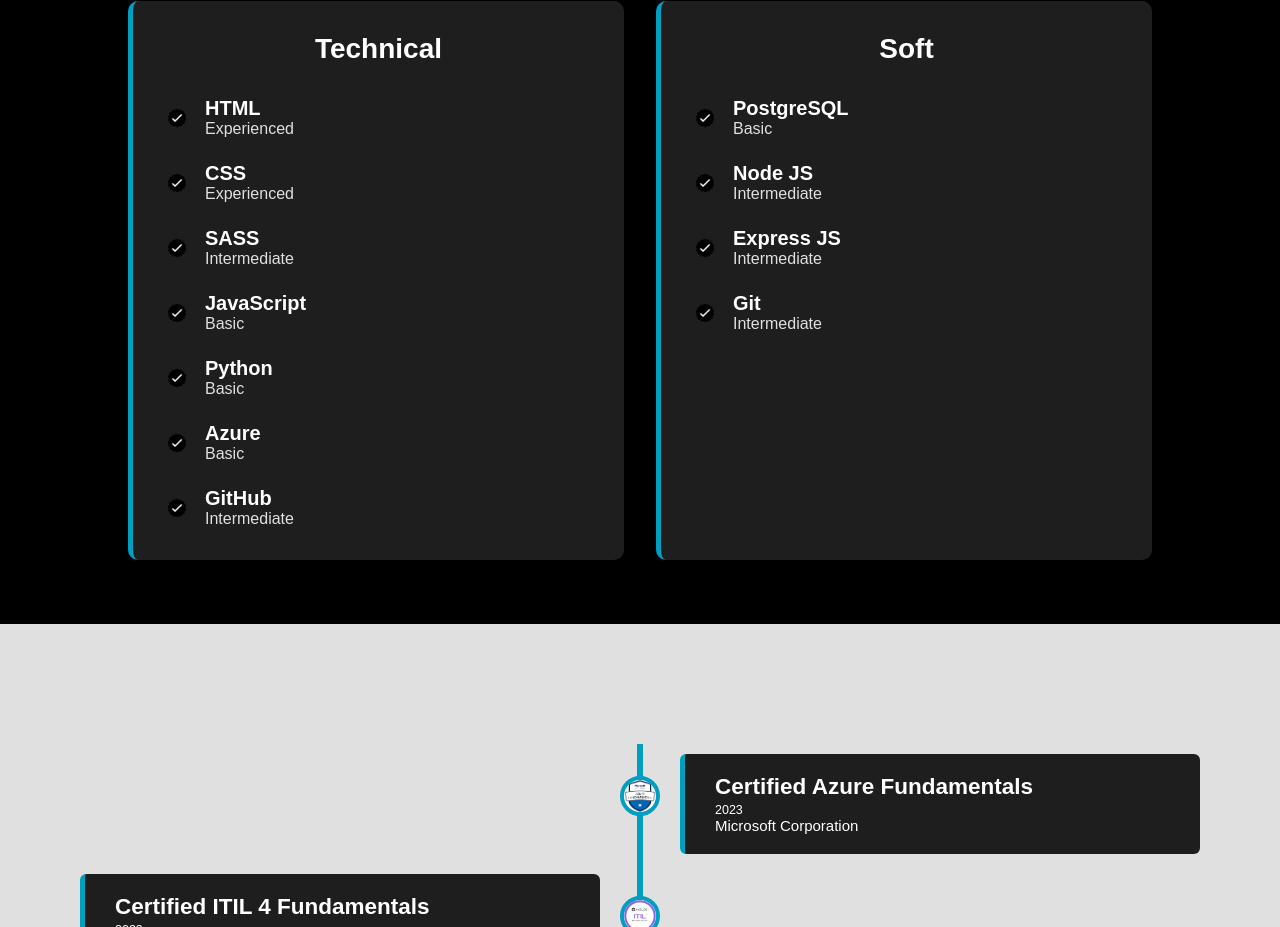
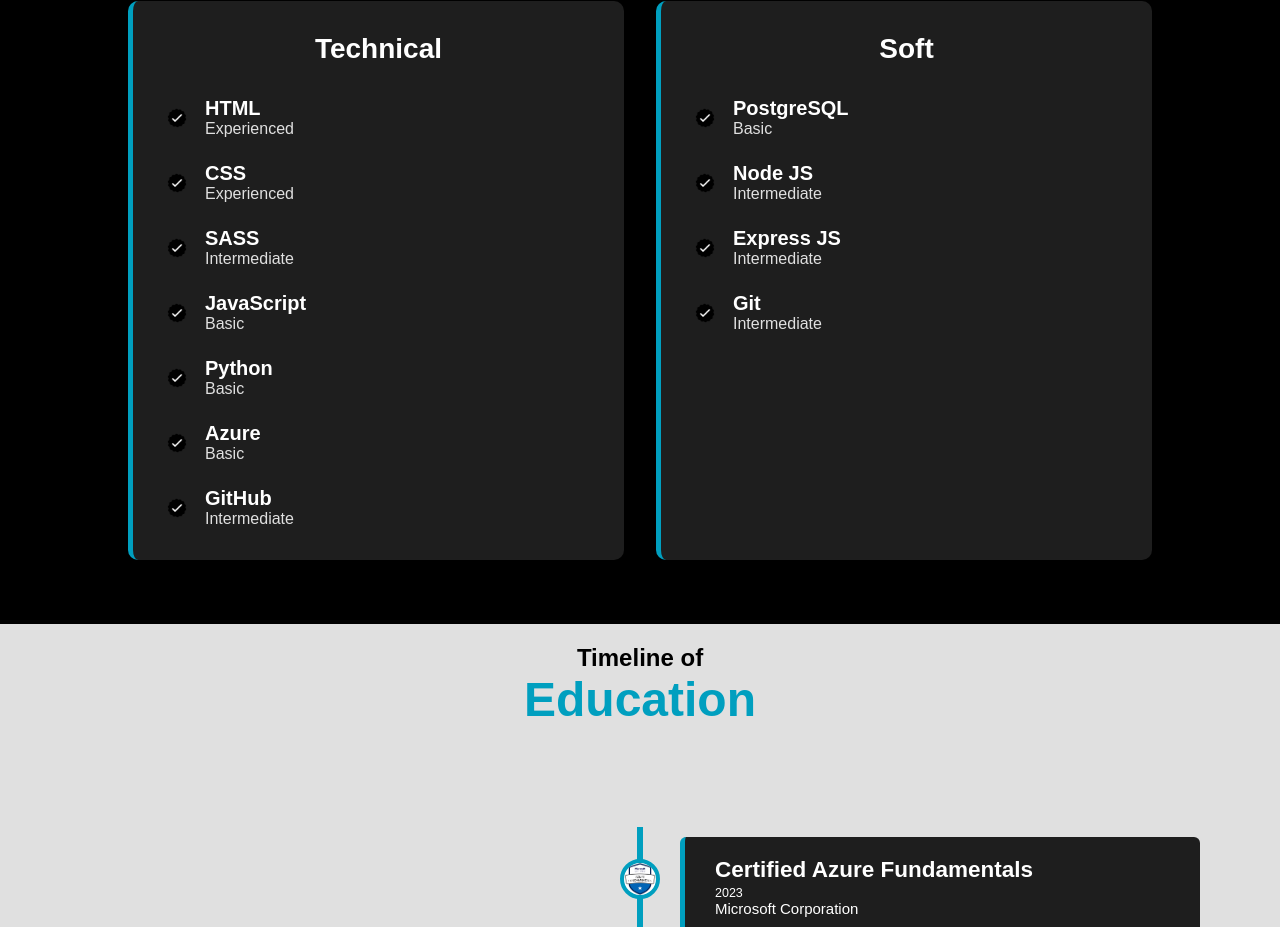
Before and after one commit to ElierEstopinan/Portfolio-Website, a plain HTML site: page index.html in a window 1280 px wide. Shown: the part 2320-3247 px from the top of the page. Drawn offline with nearby package versions, Linux system fonts and the light colour scheme.

Commit message:
New Education Title

```diff
--- a/index.html
+++ b/index.html
@@ -267,6 +267,8 @@
 
      <!-- Education and Certifications -->
      <section class="education">
+      <p class="edu__text__p1">Timeline of</p>
+      <h1 class="edu_title">Education</h1>
         <div class="etimeline">
 
           <div class="e_container right-container">
--- a/style.css
+++ b/style.css
@@ -344,6 +344,7 @@ span {
 }
 
 .psection__text__p1 {
+  font-weight: bold;
   text-align: center;
   font-size: 1.5rem;
   color: black;
@@ -762,14 +763,27 @@ article p {
 }
 
 /* Education and Certifications*/
-/* First, ensure the education section has proper positioning */
 .education {
   background-color: #e0e0e0;
   position: relative;
   overflow: visible; /* This ensures child elements can extend beyond */
   padding: 20px 0;
  }
- /* Reset the timeline container */
+
+ .edu__text__p1{
+  font-weight: bold;
+  text-align:center;
+  font-size: 1.5rem;
+  color: black;
+}
+
+.edu_title {
+  text-align: center;
+  font-size: 3rem;
+  color: #009fbf;
+  margin-bottom: 2rem;
+}
+
  .etimeline {
   position: relative;
   max-width: 1200px;
```
